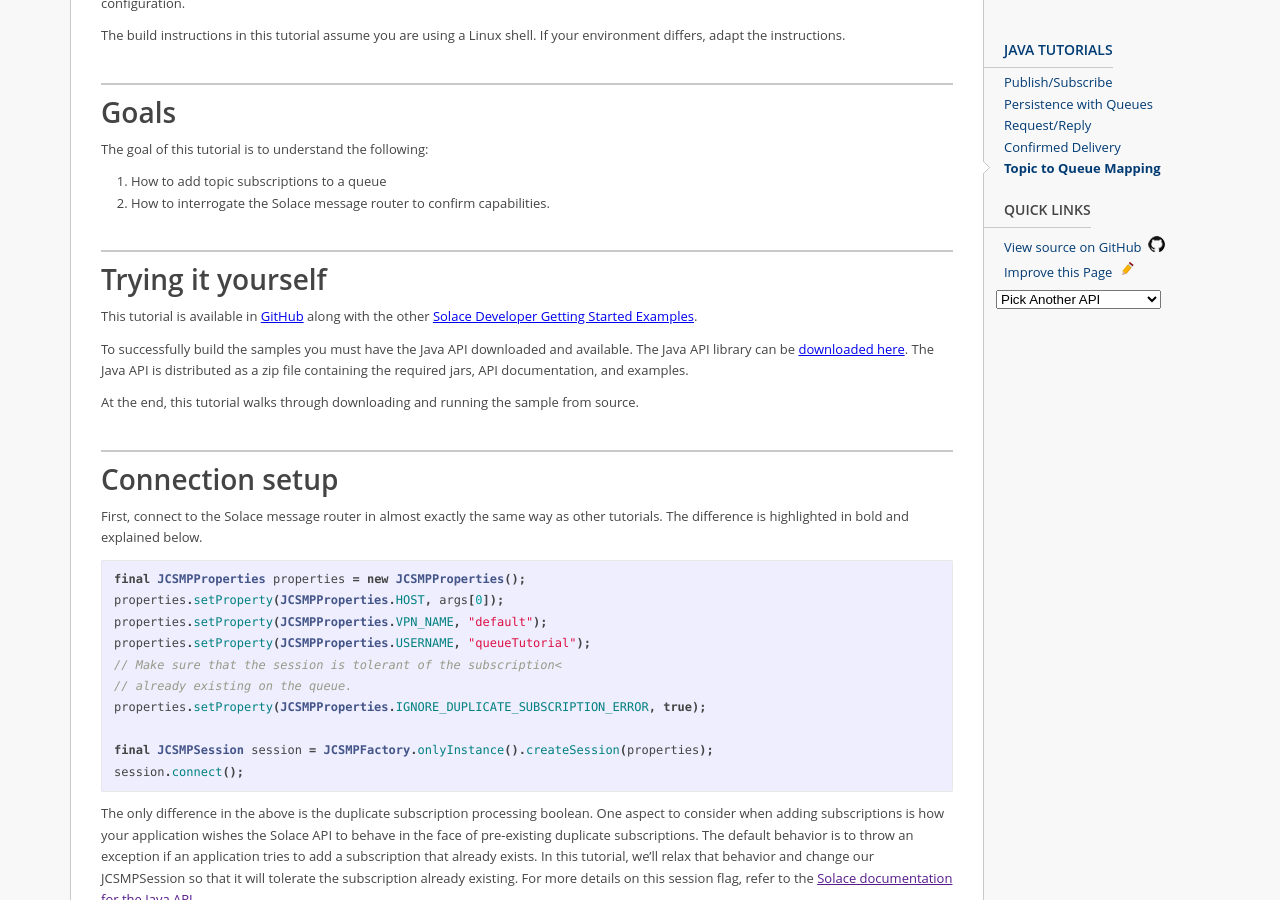
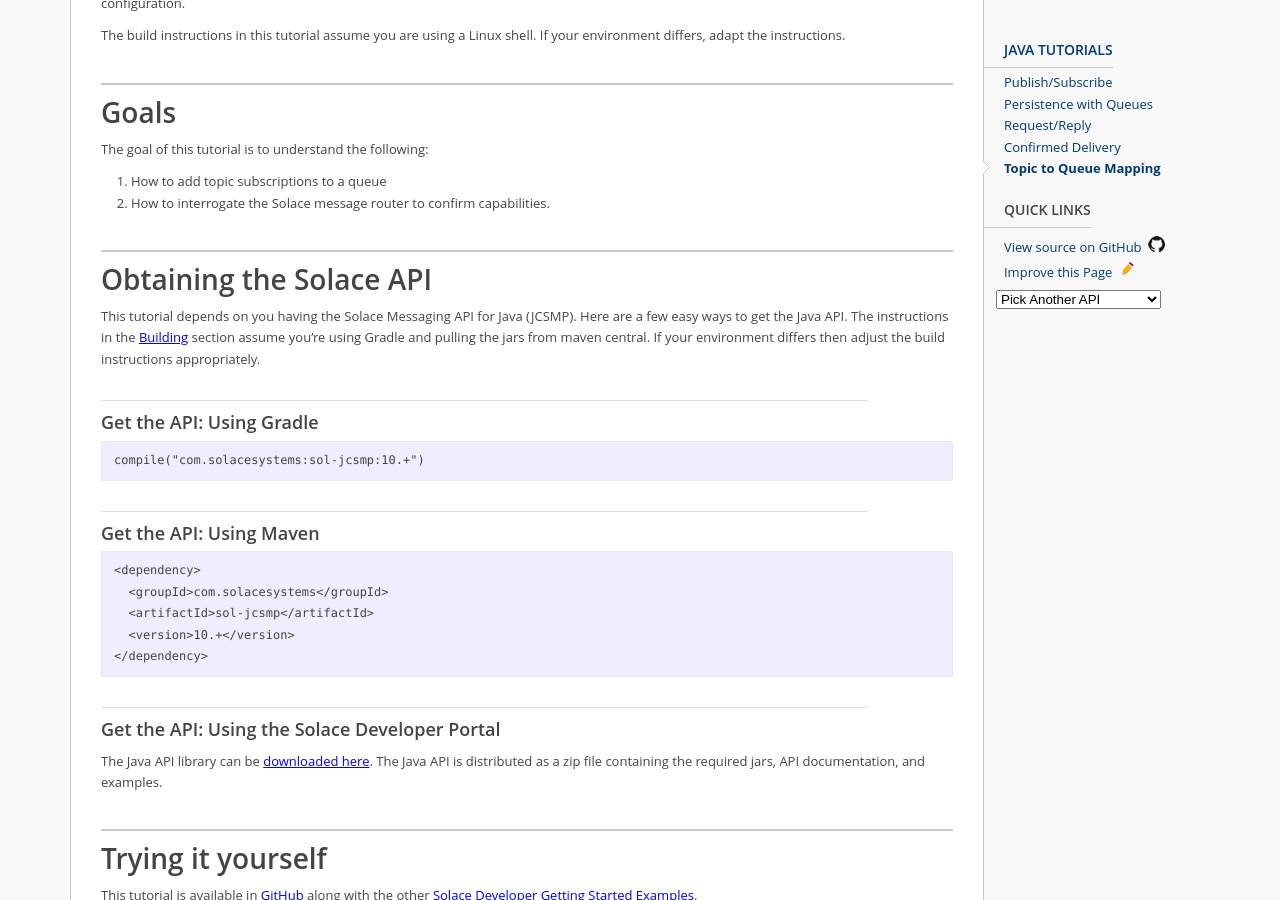
Before and after one commit to SolaceSamples/solace-samples-java-jcsmp, a Jekyll site: the page built from docs/_tutorials/topic-to-queue-mapping.md, in a window 1280 px wide and 900 px high, scrolled down 1206 px. Built offline with Jekyll 4.4.1, drawn with Linux system fonts in a browser that asks for light colours; some of the changed text lies outside the part shown.

Commit message:
Update samples to pull Solace library from Maven Central

````diff
--- a/docs/_tutorials/topic-to-queue-mapping.md
+++ b/docs/_tutorials/topic-to-queue-mapping.md
@@ -40,11 +40,33 @@
 1.  How to add topic subscriptions to a queue
 2.  How to interrogate the Solace message router to confirm capabilities.
 
+## Obtaining the Solace API
+
+This tutorial depends on you having the Solace Messaging API for Java (JCSMP). Here are a few easy ways to get the Java API. The instructions in the [Building](#building) section assume you're using Gradle and pulling the jars from maven central. If your environment differs then adjust the build instructions appropriately.
+
+### Get the API: Using Gradle
+
+```
+compile("com.solacesystems:sol-jcsmp:10.+")
+```
+
+### Get the API: Using Maven
+
+```
+<dependency>
+  <groupId>com.solacesystems</groupId>
+  <artifactId>sol-jcsmp</artifactId>
+  <version>10.+</version>
+</dependency>
+```
+
+### Get the API: Using the Solace Developer Portal
+
+The Java API library can be [downloaded here]({{ site.links-downloads }}){:target="_top"}. The Java API is distributed as a zip file containing the required jars, API documentation, and examples.
+
 ## Trying it yourself
 
 This tutorial is available in [GitHub]({{ site.repository }}){:target="_blank"} along with the other [Solace Developer Getting Started Examples]({{ site.links-get-started }}){:target="_top"}.
-
-To successfully build the samples you must have the Java API downloaded and available. The Java API library can be [downloaded here]({{ site.links-downloads }}){:target="_top"}. The Java API is distributed as a zip file containing the required jars, API documentation, and examples.
 
 At the end, this tutorial walks through downloading and running the sample from source.
 
@@ -147,22 +169,13 @@
 
 ### Building
 
-Building these examples is simple.  Download and unpacked the Java API library to a known location. Then copy the contents of the `sol-jcsmp-VERSION/lib` directory to a `libs` sub-directory in your `{{ site.baseurl | remove: '/'}}`.
-
-In the following command line replace VERSION with the Solace API version you downloaded.
-
-```
-mkdir libs
-cp  ../sol-jcsmp-VERSION/lib/* libs
-```
-
-Now you can simply build the project using Gradle.
+Building these examples is simple.  You can simply build the project using Gradle.
 
 ```
 ./gradlew assemble
 ```
 
-This build all of the Java Getting Started Samples with OS specific launch scripts. The files are staged in the `build/staged` directory.
+This builds all of the Java Getting Started Samples with OS specific launch scripts. The files are staged in the `build/staged` directory.
 
 ### Running the Sample
 
````
Also changed, not shown: docs/_tutorials/confirmed-delivery.md (+26 -13 lines), docs/_tutorials/persistence-with-queues.md (+26 -13 lines), docs/_tutorials/publish-subscribe.md (+26 -13 lines), docs/_tutorials/request-reply.md (+26 -13 lines), README.md, 1 other file.
